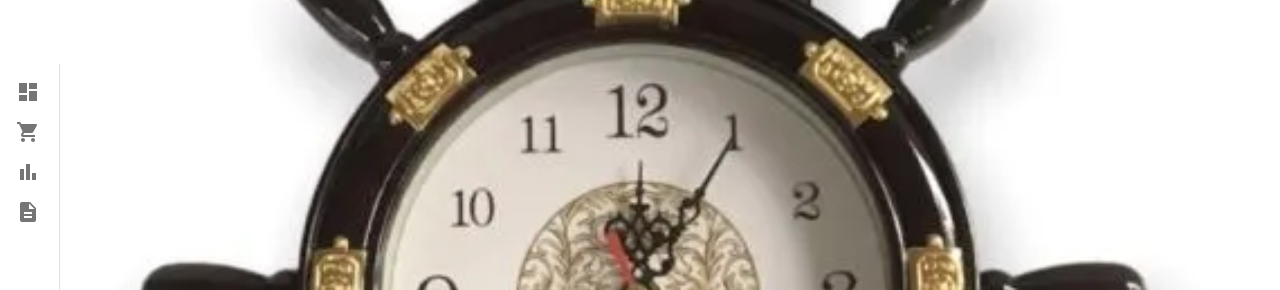
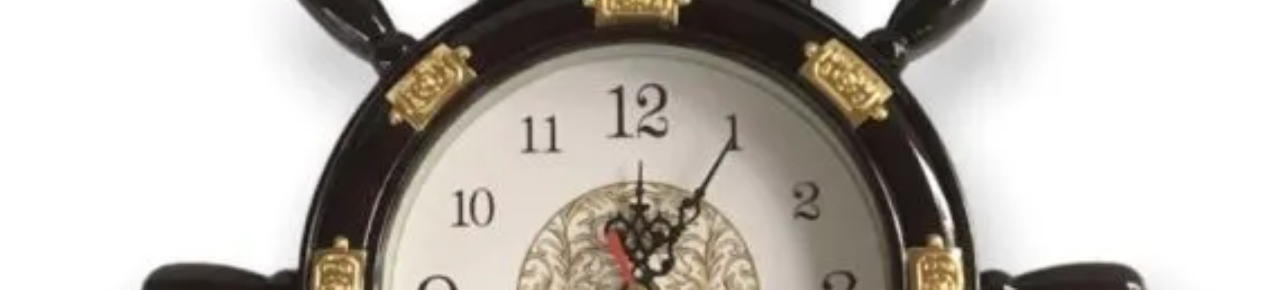
Before and after one commit to Min3th/Learning-Next, a Next.js app: page / in a window 1280 px wide. Shown: the top 290 px of the page. Built offline with nearby package versions, Linux system fonts and the light colour scheme; what @mui/material-nextjs would draw is missing.

Commit message:
modified sidebar to not be displayed in home

```diff
--- a/src/app/Components/navbar.tsx
+++ b/src/app/Components/navbar.tsx
@@ -3,11 +3,15 @@
 import React from "react";
 import Image from "next/image";
 import logo from "../Images/headingrem.png";
+import Link from "next/link";
 
 export default function Navbar() {
   return (
     <div className="bg-white drop-shadow-lg h-14">
-      <div className="flex flex-row items-center justify-center relative">
+      <Link
+        className="flex flex-row items-center justify-center relative"
+        href="/"
+      >
         <Image
           src={logo}
           alt="icon"
@@ -15,7 +19,7 @@ export default function Navbar() {
           height={100}
           className="absolute top-[-25px]"
         />
-      </div>
+      </Link>
     </div>
   );
 }
--- /dev/null
+++ b/src/app/Components/sidebarwrapper.tsx
@@ -0,0 +1,11 @@
+"use client";
+
+import { usePathname } from "next/navigation";
+import MiniDrawer from "./sidebar";
+
+export default function SidebarWrapper() {
+  const pathname = usePathname();
+  const showSidebar = !["/"].includes(pathname); // ✅ Sidebar hidden on login/register
+
+  return showSidebar ? <MiniDrawer /> : null;
+}
--- a/src/app/layout.tsx
+++ b/src/app/layout.tsx
@@ -4,7 +4,7 @@ import Navbar from "./Components/navbar";
 import { AppRouterCacheProvider } from "@mui/material-nextjs/v15-appRouter";
 import theme from "@/theme";
 import { ThemeProvider } from "@mui/material/styles";
-import MiniDrawer from "./Components/sidebar";
+import SidebarWrapper from "./Components/sidebarwrapper";
 
 export const metadata: Metadata = {
   title: "Create Next App",
@@ -23,7 +23,7 @@ export default function RootLayout({
 
         <AppRouterCacheProvider>
           <ThemeProvider theme={theme}>
-            <MiniDrawer />
+            <SidebarWrapper />
             {children}
           </ThemeProvider>
         </AppRouterCacheProvider>
```
